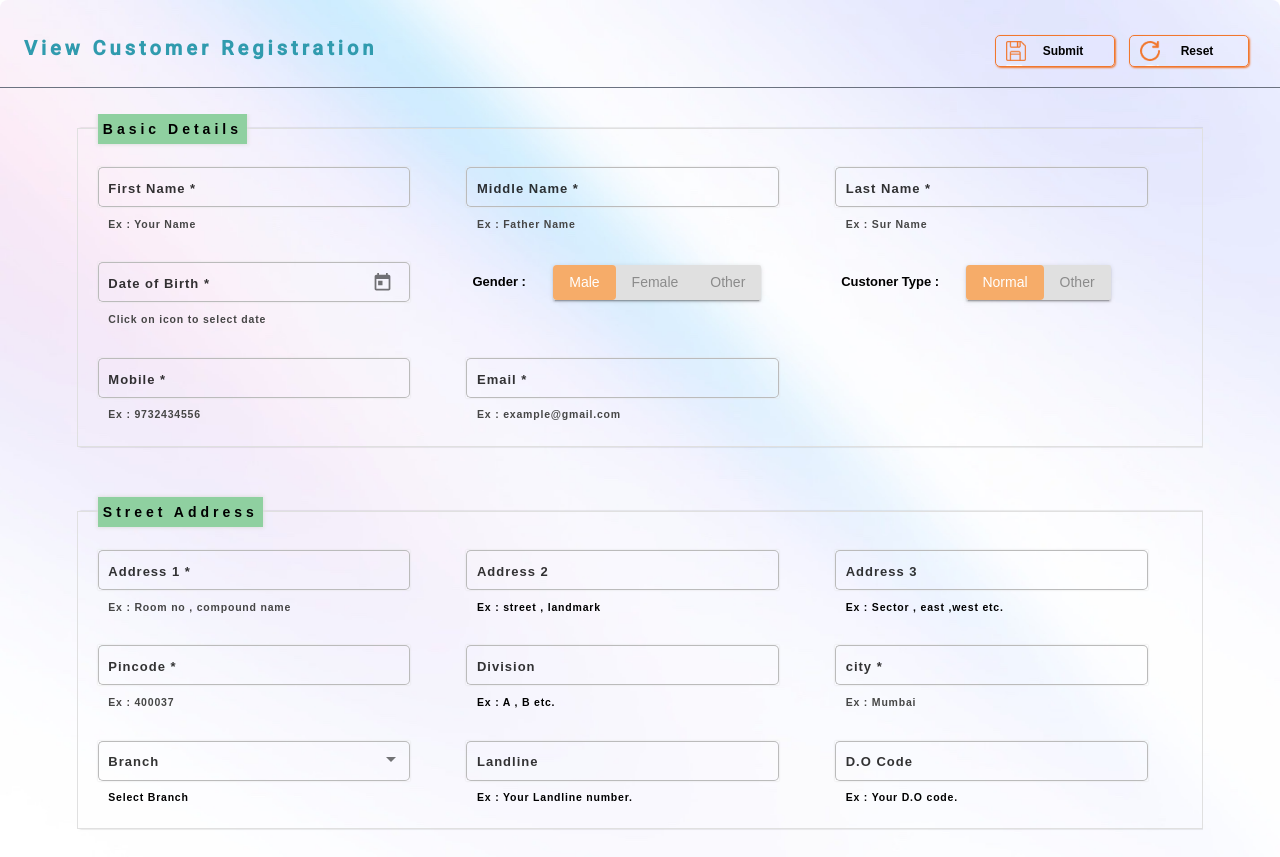
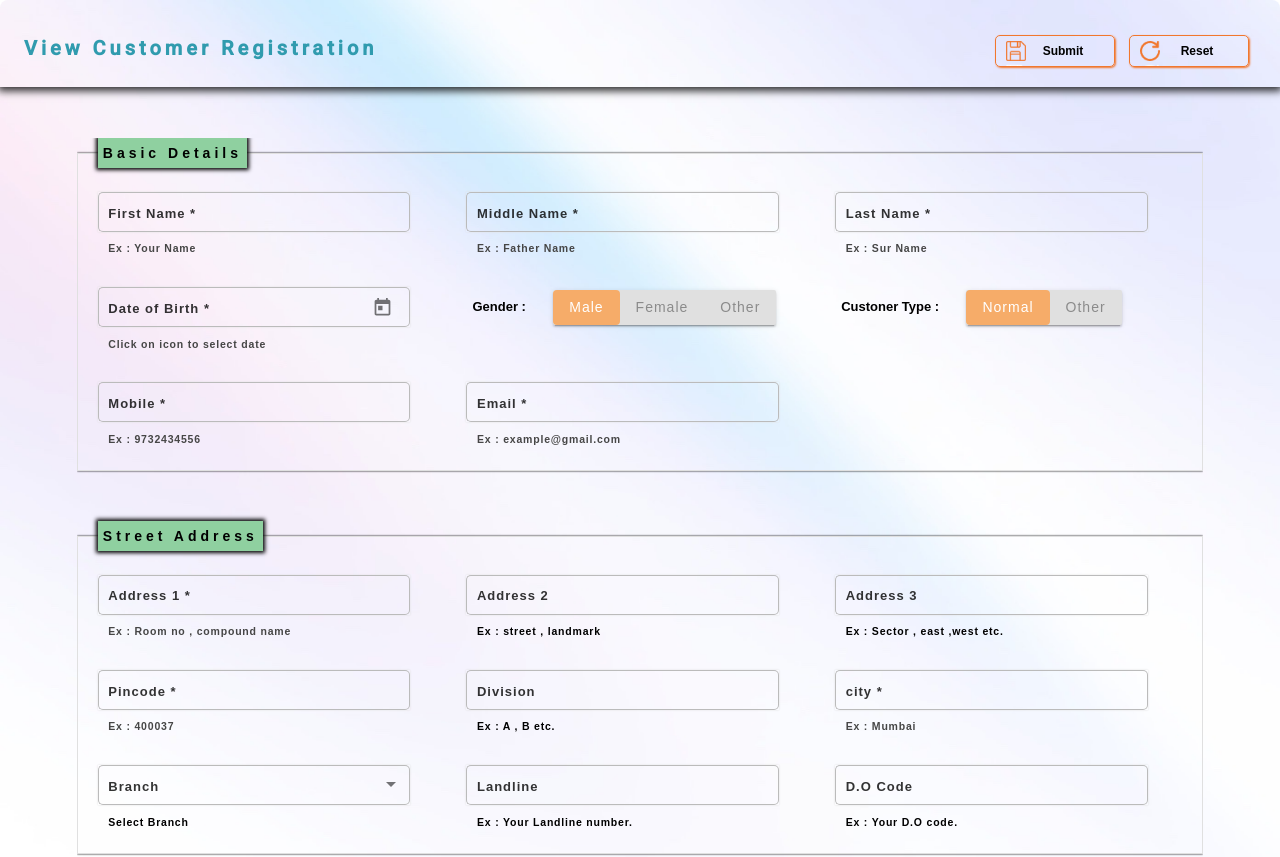
Before and after one commit to k1h1a1n/angular_experiment, an Angular app: page /posp/mainPage in a window 1280 px wide. Shown: the top 857 px of the page. Built offline with nearby package versions, Linux system fonts and the light colour scheme.

Commit message:
latest posp changes

```diff
--- a/src/app/modules/posp/components/main/main.component.html
+++ b/src/app/modules/posp/components/main/main.component.html
@@ -5,7 +5,7 @@
   autocomplete="off"
 >
   <div class=" backgroundGradient overflow-hidden bg-white sm:rounded-lg">
-    <div class="px-4 py-5 sm:px-6 flex justify-between items-baseline">
+    <div class="px-4 py-5 sm:px-6 flex justify-between items-baseline headershadow">
       <div class="headerleft">
         <h3 class="text-lg font-medium leading-6 text-gray-900 customheader1">
           View Customer Registration
@@ -35,7 +35,7 @@
         />
       </div>
     </div>
-    <div class="border-t border-gray-500">
+    <div>
         <div class="overflow-hidden sm:rounded-md custommargin">
 
             <!-- Basic Details -->
--- a/src/app/modules/posp/components/main/main.component.scss
+++ b/src/app/modules/posp/components/main/main.component.scss
@@ -1,5 +1,5 @@
 .custommargin {
-    margin:2% 6% 0 6%;
+    margin:4% 6% 0 6%;
 }
 .inlinetoggleheading{
     padding-right: 8%;
@@ -14,7 +14,6 @@
 .colgap{
     column-gap: 2%;
 }
-
 
 .formBlueBTN {
     /* float: left; */
@@ -71,14 +70,17 @@
 
 fieldset{
     margin-bottom: 50px;
-    box-shadow: 2px 0px 2px -1px;
+    box-shadow: 0px 0px 2px 0px;
     border: 1px solid #e0e0e0;
     padding : 20px;
     legend{
         padding: 5px;
         letter-spacing: 4px;
         font-weight: 600;
-        box-shadow: 0px 0px 4px 1px #e0e0e0;
+        box-shadow: 0px 0px 4px 2px #000000;
         background: #8fd0a0
     };
 }
+.headershadow{
+    box-shadow: 0px 2px 8px 2px rgb(0 0 0 / 81%);;
+}
--- a/src/styles.scss
+++ b/src/styles.scss
@@ -69,9 +69,11 @@ mat-button-toggle-group {
     mat-button-toggle {
         border-radius: 4px;
         font-size: 14px;
+
     }
     .mat-button-toggle-label-content {
         line-height: 34px;
+        letter-spacing: 1px;
     }
     .mat-button-toggle-checked {
         background-color: $tab-background;
@@ -157,6 +159,7 @@ $input-background: rgb(255, 248, 248);
 .mat-form-field-appearance-outline.mat-focused .mat-hint {
     color: rgb(70, 70, 70)!important;
     font-weight: 600;
+    letter-spacing: 1px;
 }
 
 
```
